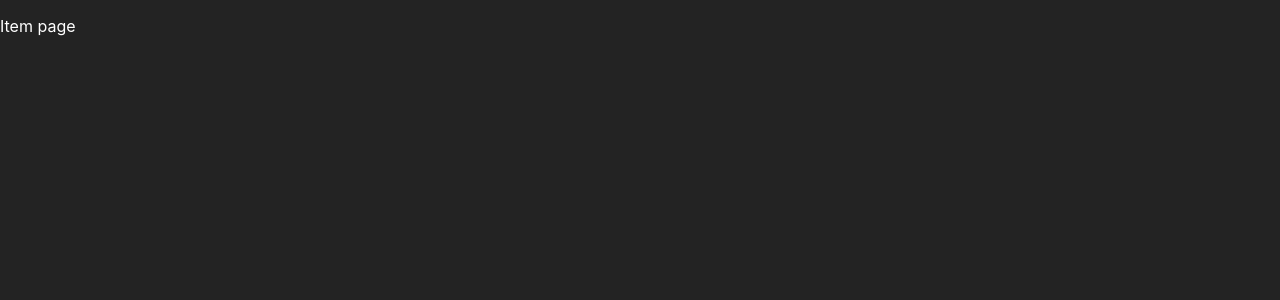
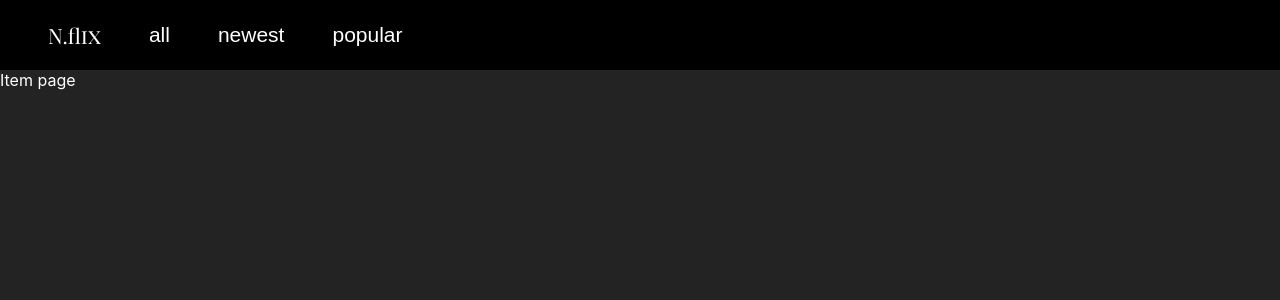
Before and after one commit to akucinskii/movie-app, a React (Create React App) app: page /item in a window 1280 px wide. Shown: the top 300 px of the page. Built offline with nearby package versions, Linux system fonts and the light colour scheme.

Commit message:
made navbar with routing

```diff
--- /dev/null
+++ b/src/components/atoms/NavBarLogo.jsx
@@ -0,0 +1,7 @@
+import React from "react";
+import "./styles/NavBarLogo.css";
+const NavBarLogo = () => {
+  return <button className="logo__button">N.flix</button>;
+};
+
+export default NavBarLogo;
--- /dev/null
+++ b/src/components/atoms/styles/NavBarLogo.css
@@ -0,0 +1,14 @@
+@import url("https://fonts.googleapis.com/css2?family=Playfair+Display+SC&display=swap");
+
+.logo__button {
+  background: none;
+  color: white;
+  font-family: "Playfair Display SC", serif;
+  border: none;
+  font-size: 21px;
+}
+.logo__button:hover {
+  cursor: pointer;
+  transform: scale(1.05);
+  transition: all 0.3s;
+}
--- a/src/components/layout/Layout.css
+++ b/src/components/layout/Layout.css
@@ -9,3 +9,14 @@ a {
   text-decoration: none;
   color: white;
 }
+.main {
+  width: 100%;
+  height: 100%;
+  min-height: 100vh;
+}
+
+.content {
+  width: 100%;
+  height: 100%;
+  padding-top: 70px;
+}
--- a/src/components/layout/Layout.tsx
+++ b/src/components/layout/Layout.tsx
@@ -1,13 +1,17 @@
 import React from "react";
 import { Outlet } from "react-router-dom";
+import Navbar from "../molecules/Navbar";
 import "./Layout.css";
 
 export interface ILayoutProps {}
 
 const Layout: React.FunctionComponent<ILayoutProps> = (props) => {
   return (
-    <div className="layout">
-      <Outlet />
+    <div className="main">
+      <Navbar />
+      <div className="content">
+        <Outlet />
+      </div>
     </div>
   );
 };
--- /dev/null
+++ b/src/components/molecules/Navbar.jsx
@@ -0,0 +1,40 @@
+import React from "react";
+import { useNavigate } from "react-router-dom";
+import NavBarLogo from "../atoms/NavBarLogo";
+import "./styles/navbar.css";
+
+const Navbar = () => {
+  const navigate = useNavigate();
+
+  return (
+    <div className="navbar">
+      <NavBarLogo />
+      <button
+        className="navbar__button"
+        onClick={() => {
+          navigate("/all");
+        }}
+      >
+        all
+      </button>
+      <button
+        className="navbar__button"
+        onClick={() => {
+          navigate("/newest");
+        }}
+      >
+        newest
+      </button>
+      <button
+        className="navbar__button"
+        onClick={() => {
+          navigate("/popular");
+        }}
+      >
+        popular
+      </button>
+    </div>
+  );
+};
+
+export default Navbar;
--- /dev/null
+++ b/src/components/molecules/styles/navbar.css
@@ -0,0 +1,24 @@
+.navbar {
+  position: fixed;
+  display: flex;
+  flex-direction: row;
+  gap: 3rem;
+  padding: 0 3rem;
+  height: 70px;
+  display: flex;
+  width: 100%;
+  background-color: black;
+  align-items: center;
+}
+
+.navbar__button {
+  border: none;
+  background: none;
+  color: white;
+  font-size: 21px;
+}
+.navbar__button:hover {
+  cursor: pointer;
+  transform: scale(1.05);
+  transition: all 0.3s;
+}
--- a/src/index.css
+++ b/src/index.css
@@ -1,13 +1,18 @@
 body {
   margin: 0;
-  font-family: -apple-system, BlinkMacSystemFont, 'Segoe UI', 'Roboto', 'Oxygen',
-    'Ubuntu', 'Cantarell', 'Fira Sans', 'Droid Sans', 'Helvetica Neue',
+  font-family: -apple-system, BlinkMacSystemFont, "Segoe UI", "Roboto", "Oxygen",
+    "Ubuntu", "Cantarell", "Fira Sans", "Droid Sans", "Helvetica Neue",
     sans-serif;
   -webkit-font-smoothing: antialiased;
   -moz-osx-font-smoothing: grayscale;
 }
 
 code {
-  font-family: source-code-pro, Menlo, Monaco, Consolas, 'Courier New',
+  font-family: source-code-pro, Menlo, Monaco, Consolas, "Courier New",
     monospace;
 }
+
+* {
+  margin: 0;
+  padding: 0;
+}
--- a/src/pages/Item.tsx
+++ b/src/pages/Item.tsx
@@ -3,7 +3,7 @@ import { useParams } from "react-router-dom";
 
 export interface IItemProps {}
 
-interface Item {
+interface Items {
   Title?: string;
   Actors?: string;
   Poster?: string;
@@ -11,10 +11,10 @@ interface Item {
 }
 
 const Item: React.FunctionComponent<IItemProps> = (props) => {
-  const [data, setData] = useState<Item>({});
+  const [data, setData] = useState<Items>({});
   const { number } = useParams();
 
-  const fetchItems = async (req: any) => {
+  const fetchItems = async (req: string) => {
     const data: any = await fetch(
       `http://www.omdbapi.com/?apikey=3458304a&t=${req}`
     );
```
